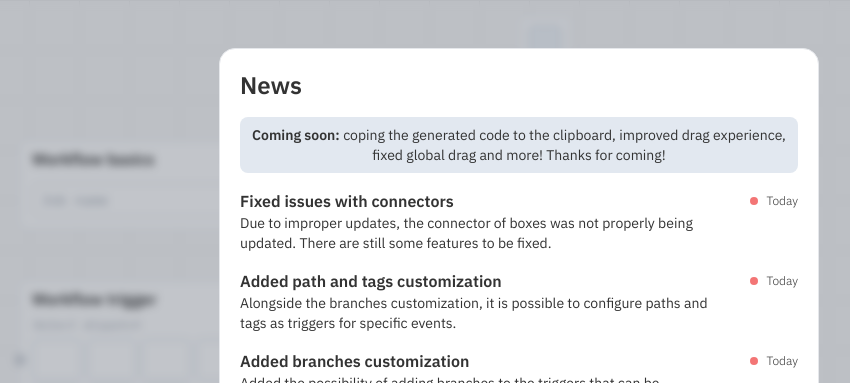
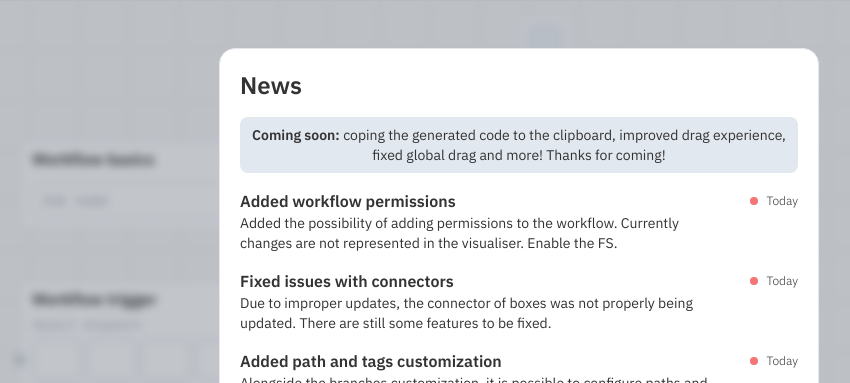
Before and after one commit to mikededo/squared-ci, a React (Vite) app: page / in a window 1280 px wide. Shown: the top 383 px of the page, without its empty margins (121-971 px from the left). Built offline with nearby package versions, Linux system fonts and the light colour scheme; some icons are missing.

Commit message:
feat: added news about permissions

```diff
--- a/src/components/news/news.tsx
+++ b/src/components/news/news.tsx
@@ -8,6 +8,12 @@ import { New } from './new';
 import { useNews } from './use-news';
 
 const NewsList: NewItem[] = [
+  {
+    title: 'Added workflow permissions',
+    description:
+      'Added the possibility of adding permissions to the workflow. Currently changes are not represented in the visualiser. Enable the FS.',
+    date: new Date('2023-08-02'),
+  },
   {
     title: 'Fixed issues with connectors',
     description:
```
